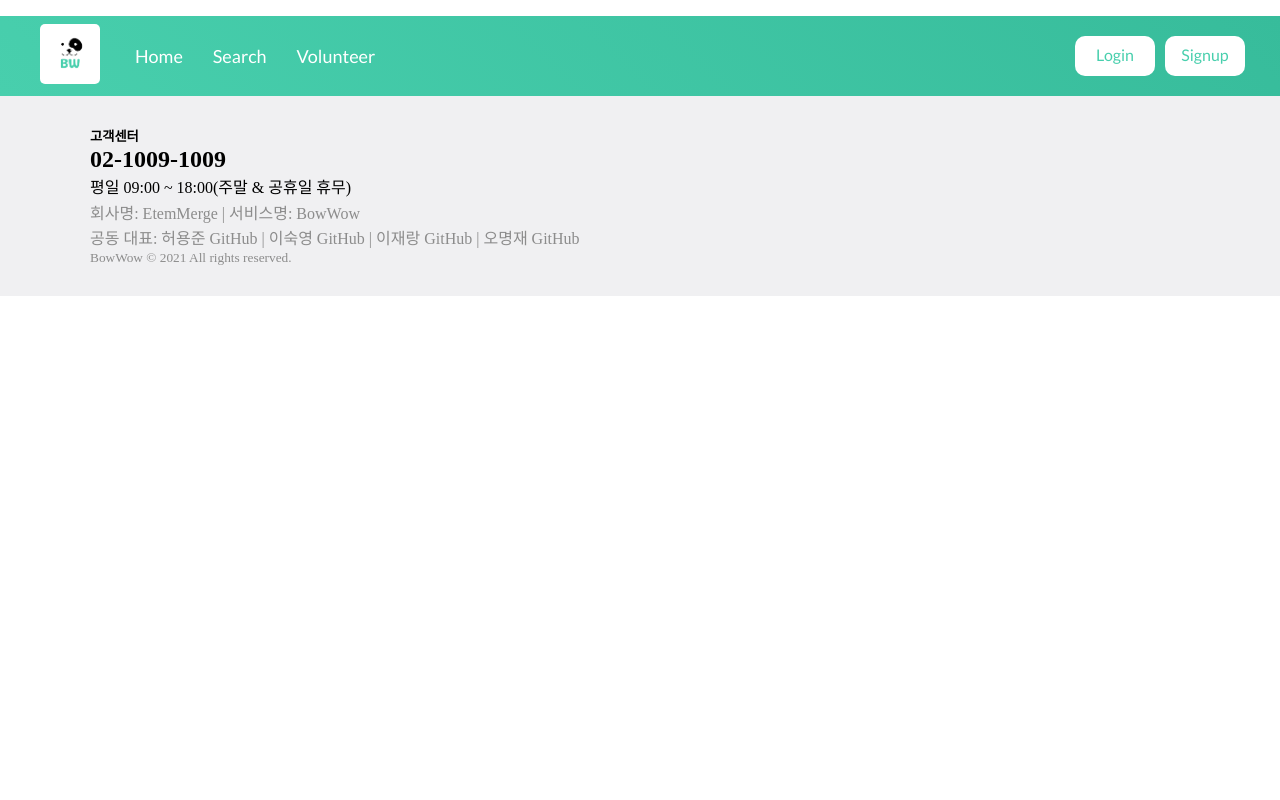
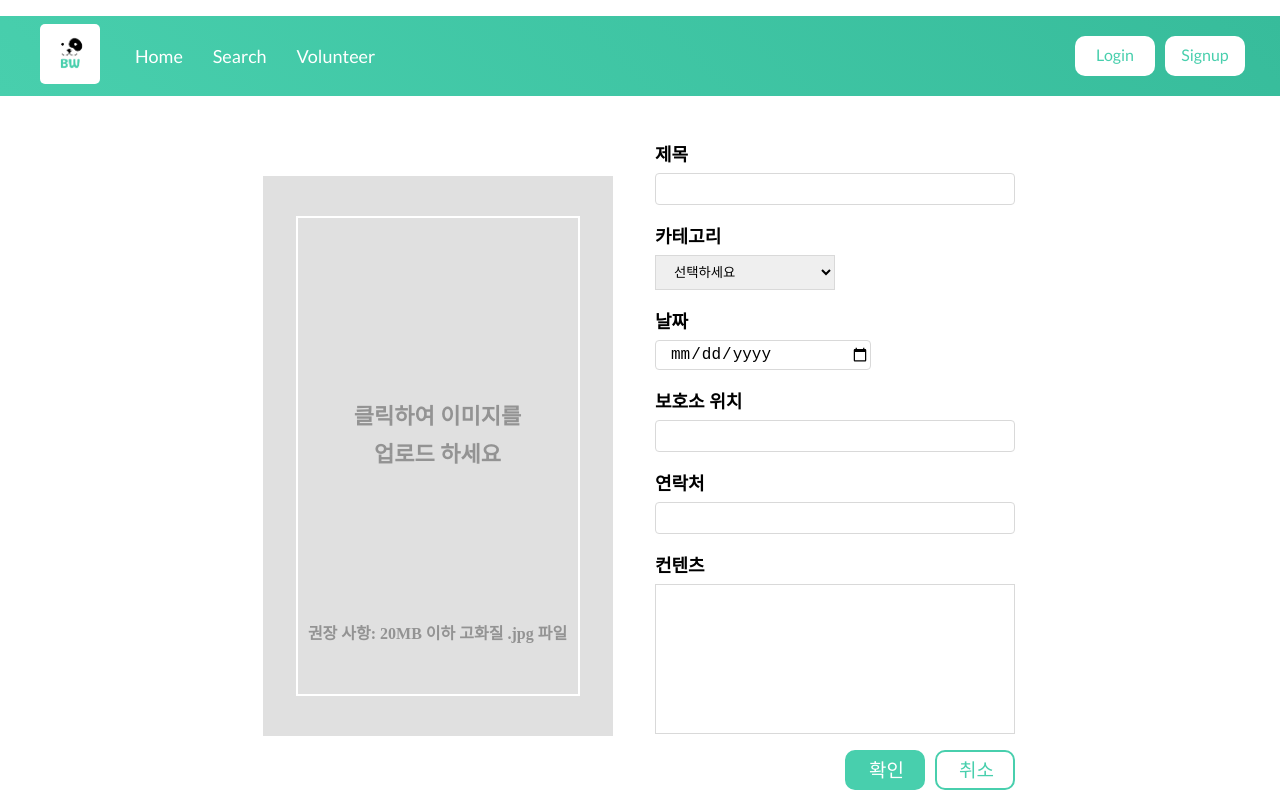
Before and after one commit to xxrang/BowWow, a React (Create React App) app in the folder client/: page /postform in a window 1280 px wide. Shown: the top 800 px of the page. Built offline with nearby package versions, Linux system fonts and the light colour scheme; a web font is replaced by a local one.

Commit message:
feat/postform feat/postform 포스트폼 컴포넌트 틀 작성완료, 3개의 컴포넌트로 나눔.

```diff
--- /dev/null
+++ b/client/src/component/PostForm/PostContent.js
@@ -0,0 +1,50 @@
+import React from 'react'
+import { useForm } from "react-hook-form";
+import { StyledPostContent, BtnLink, TextArea } from "./StyledPostForm";
+
+const PostContent = () => {
+
+  const {
+    register,
+    handleSubmit,
+    formState: { errors },
+  } = useForm();
+  const onSubmit = (data) => console.log(data);
+  return (
+    <StyledPostContent>
+      <form onSubmit={handleSubmit(onSubmit)}>
+        <label htmlFor="title">제목</label>
+        <input
+          id="title"
+          {...register("title", { required: true })}
+          type="text"
+        />
+          <label htmlFor="category">카테고리</label>
+          <select {...register("category")} id="category">
+            <option value="">선택하세요</option>
+            <option value="dogs">유기견 소개</option>
+            <option value="volunteer">봉사 일정 공유</option>
+          </select>
+
+        <label htmlFor="date">날짜</label>
+        <input id="date-picker" {...register("date")} type="date" />
+
+        <label htmlFor="location">보호소 위치</label>
+        <input {...register("location")} type="text" />
+
+        <label htmlFor="contact">연락처</label>
+        <input {...register("contact")} type="text" />
+
+        <label htmlFor="content">컨텐츠</label>
+        <TextArea {...register("content", { required: true })} />
+
+        <div className="button-wapper">
+          <button type="submit">확인</button>
+          <BtnLink to="/">취소</BtnLink>
+        </div>
+      </form>
+    </StyledPostContent>
+  );
+}
+
+export default PostContent
--- a/client/src/component/PostForm/StyledPostForm.js
+++ b/client/src/component/PostForm/StyledPostForm.js
@@ -1,5 +1,200 @@
 import styled from 'styled-components';
+import { Link } from "react-router-dom";
 
 export const StyledPostForm = styled.div`
+  box-sizing: border-box;
+  margin: 0; padding: 0;
+  width: 800px;
+  /* border: 1px solid black; */
+  height: 700px;
+  margin: 10px auto;
+  display: flex;
+  display: nowrap;
+  justify-content: center;
+  align-items: center;
 
 `;
+
+//UploadImg
+export const StyledPostFormUploadImg = styled.div`
+  /* border: 1px solid red; */
+  width: 50%;
+  height: 100%;
+  display: flex;
+  justify-content: center;
+  align-items: center;
+
+  > .img-container {
+    /* border: 1px solid gray; */
+    width: 350px;
+    height: 80%;
+    background: #e0e0e0;
+    display: flex;
+    justify-content: center;
+    align-items: center;
+
+    > label > img {
+      width: 100%;
+      height: 100%;
+      object-fit: contain;
+    }
+
+    > input {
+      display: none;
+    }
+
+    > .img-wrapper {
+      border: 2px solid white;
+      width: 280px;
+      height: 85%;
+      display: flex;
+      flex-direction: column;
+      align-items: center;
+      justify-content: flex-start;
+
+      > label,
+      p {
+        margin-top: 180px;
+        margin-bottom: 0;
+        font-size: 22px;
+        font-weight: 700;
+        text-align: center;
+        line-height: 2.4rem;
+        color: #939393;
+        cursor: pointer;
+      }
+      > p {
+        margin-top: 140px;
+        font-size: 16px;
+      }
+
+      > input {
+        display: none;
+      }
+    }
+  }
+`;
+
+//PostContent
+export const StyledPostContent = styled.div`
+  width: 50%;
+  padding: 5px;
+  height: 680px;
+
+  form {
+    display: flex;
+    flex-direction: column;
+    justify-content: center;
+    align-items: flex-start;
+    padding-left: 15px;
+    height: 100%;
+  }
+  > form label {
+    margin: 20px 0 6px 0;
+    font-style: normal;
+    font-weight: 700;
+    font-size: 18px;
+    line-height: 24px;
+  }
+
+  > form #title {
+    font-size: 20px;
+  }
+  > form input {
+    position: static;
+    padding-left: 14px;
+    width: 90%;
+    height: 28px;
+    background: #fff;
+    border: 1px solid #d9d9d9;
+    border-radius: 4px;
+    flex: none;
+    flex-grow: 0;
+    font-size: 16px;
+  }
+
+  > form #date-picker {
+    width: 200px;
+    font-size: 16px;
+  }
+
+  > form .button-wapper {
+    display: flex;
+    flex-direction: row;
+    justify-content: flex-end;
+    margin-top: 16px;
+    width: 360px;
+  }
+
+  > form button {
+    border-radius: 10px;
+    white-space: nowrap;
+    margin-right: 10px;
+    font-size: 19px;
+    line-height: 1.3rem;
+    padding: 9px 22px;
+    width: 80px;
+    height: 40px;
+
+    outline: none;
+    border: none;
+    cursor: pointer;
+    text-align: center;
+    transition: all 0.5s ease-in-out;
+
+    border: 2px solid #48cfad;
+    background: #48cfad;
+    color: #fff;
+    &:hover {
+      background: #fff;
+      color: #48cfad;
+      border: 2px solid #48cfad;
+    }
+  }
+
+  > form select {
+    border: 1px solid #d9d9d9;
+    width: 180px;
+    height: 35px;
+    outline: none;
+    padding-left: 14px;
+  }
+`;
+
+export const TextArea = styled.textarea`
+  border: 1px solid #d9d9d9;
+  outline: none;
+  width: 360px;
+  height: 150px;
+  padding: 10px 0 0 14px;
+  font-size: 16px;
+  resize: none;
+  box-sizing: border-box;
+`;
+
+export const BtnLink = styled(Link)`
+  box-sizing: border-box;
+  background: #fff;
+  color: #48cfad;
+  border: 2px solid #48cfad;
+  border-radius: 10px;
+  text-align: center;
+  white-space: nowrap;
+
+  outline: none;
+  cursor: pointer;
+  transition: all 0.5s ease-in-out;
+
+  font-size: 19px;
+  line-height: 1.3rem;
+  padding: 9px 22px;
+  width: 80px;
+  height: 40px;
+  text-decoration: none;
+
+  &:hover {
+    background: #48cfad;
+    color: #fff;
+    border: 2px solid #fff;
+  }
+`;
--- /dev/null
+++ b/client/src/component/PostForm/UploadImg.js
@@ -0,0 +1,45 @@
+import React from 'react';
+import { StyledPostFormUploadImg } from './StyledPostForm';
+
+const UploadImg = ({ userImage, imageHandler }) => {
+
+
+  return (
+    <StyledPostFormUploadImg>
+      {userImage ? (
+        <div className="img-container">
+          <label htmlFor="input-image">
+            <img src={userImage} alt="user-image" />
+          </label>
+          <input
+            type="file"
+            name="img"
+            id="input-image"
+            accept="image/jpeg,jpg,svg"
+            onChange={imageHandler}
+          />
+        </div>
+      ) : (
+        <div className="img-container">
+          <div className="img-wrapper">
+            <label htmlFor="input-image">
+              클릭하여 이미지를
+              <br />
+              업로드 하세요
+            </label>
+            <input
+              type="file"
+              name="img"
+              id="input-image"
+              accept="image/jpeg,jpg,svg"
+              onChange={imageHandler}
+            />
+            <p>권장 사항: 20MB 이하 고화질 .jpg 파일</p>
+          </div>
+        </div>
+      )}
+    </StyledPostFormUploadImg>
+  );
+};
+
+export default UploadImg
--- a/client/src/component/PostForm/index.js
+++ b/client/src/component/PostForm/index.js
@@ -1,11 +1,31 @@
-import React from 'react'
+import React,{useState} from 'react'
+import { StyledPostForm } from './StyledPostForm';
+import UploadImg from './UploadImg';
+import PostContent from './PostContent';
+// import camera from '../../images/bros_blank.jpg'
 
 const PostForm = () => {
+const [userImage, setUserImage] = useState(null);
+
+const imageHandler = (e) => {
+  const reader = new FileReader();
+
+  reader.onload = () => {
+    if (reader.readyState === 2) {
+      setUserImage(reader.result);
+    }
+  };
+  console.log(e.target.files);
+  reader.readAsDataURL(e.target.files[0]);
+};
+
+
   return (
-    <div>
-
-    </div>
-  )
+    <StyledPostForm>
+      <UploadImg imageHandler={imageHandler} userImage={userImage} />
+      <PostContent />
+    </StyledPostForm>
+  );
 }
 
 export default PostForm
--- a/client/src/component/SignUp/UserImgUpload.js
+++ b/client/src/component/SignUp/UserImgUpload.js
@@ -7,15 +7,11 @@ const UserImgUpload = ({ userImage, imageHandler }) => {
       <h3>유저 사진</h3>
       <div className="image-container">
         <label htmlFor="input-image">
-          <div className="image-wrapper">
-            <img src={userImage} alt="user-photo" />
-          </div>
         </label>
         <input
           type="file"
           id="input-image"
           accept="image/jpeg,jpg,svg"
-          onChange={imageHandler}
         />
         <div className="img-condition">
           <p>
--- a/client/src/pages/PostFormPage.js
+++ b/client/src/pages/PostFormPage.js
@@ -1,10 +1,12 @@
 import React from 'react'
 import NavBar from '../component/NavBar';
 import Footer from '../component/Footer';
+import PostForm from '../component/PostForm';
 
 const PostFormPage = () => {
   return <>
     <NavBar />
+    <PostForm />
     <Footer />
   </>
 }
```
